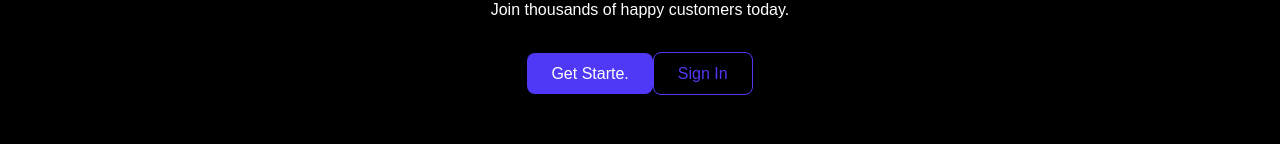
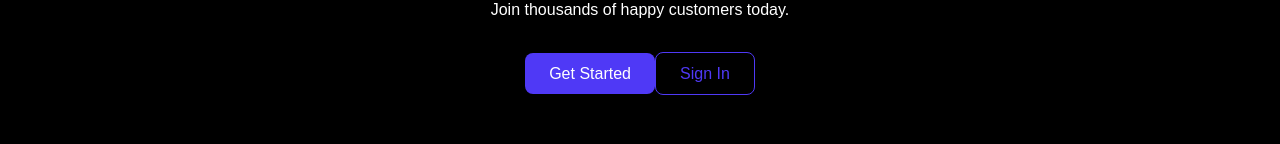
Before and after one commit to adieddygit/alx-project-nexus, a Next.js app: page / in a window 1280 px wide. Shown: the part 1776-1920 px from the top of the page. Built offline with nearby package versions, Linux system fonts and the light colour scheme; no server answers.

Commit message:
feat: handle auth loading and error states

```diff
--- a/components/CTA.tsx
+++ b/components/CTA.tsx
@@ -11,7 +11,7 @@ export function CTA() {
                 href="/auth/signup"
                 className="bg-indigo-600 text-white px-6 py-3 rounded-lg hover:bg-indigo-700"
               >
-                Get Starte.
+                Get Started
               </Link>
 
               <Link
```
